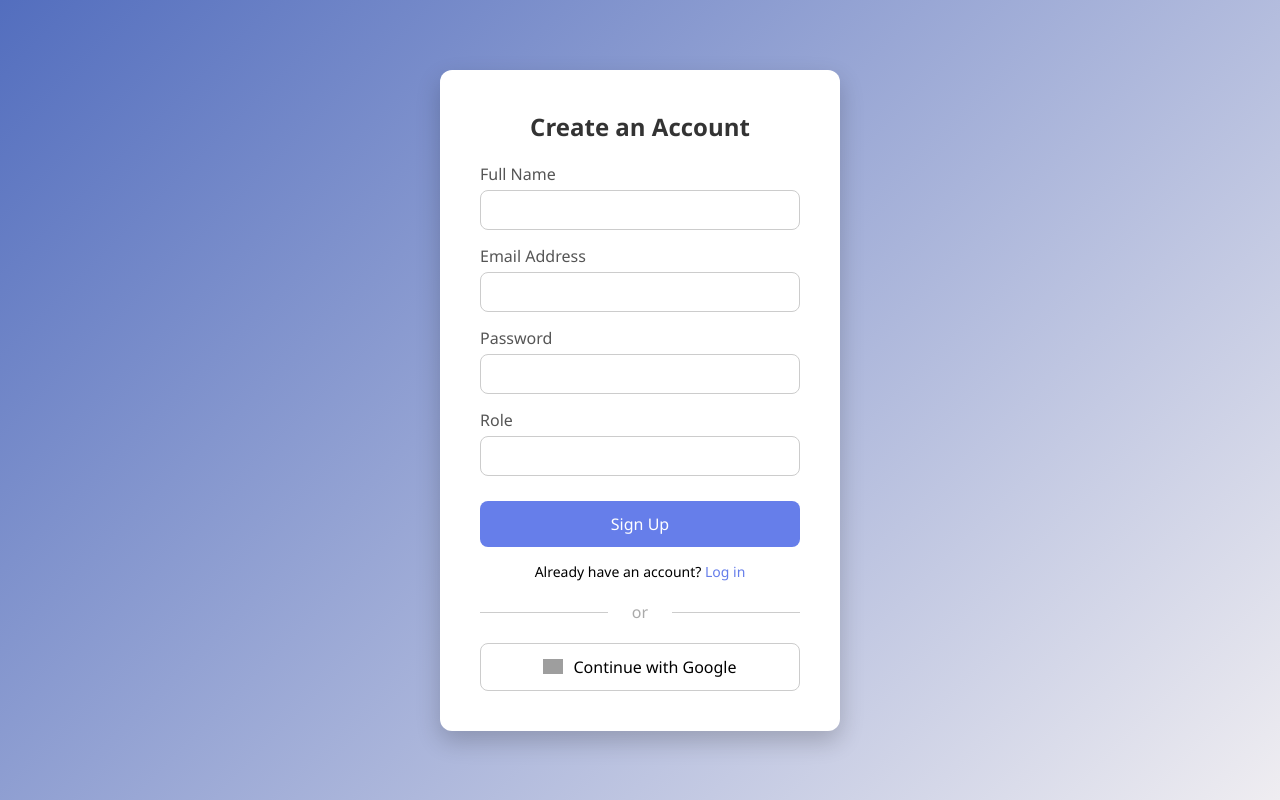
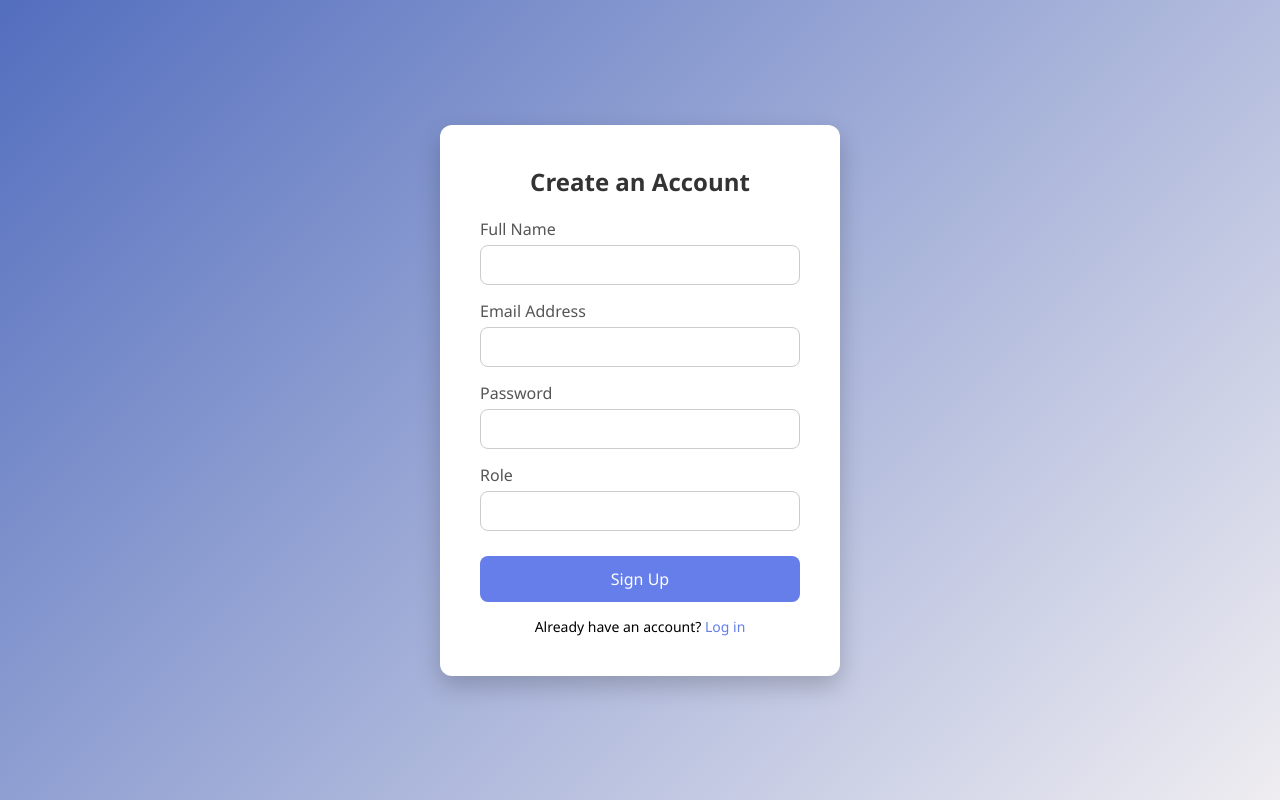
Before and after one commit to amanbiker/Versatile, a plain HTML site: page product/signUp.html in a window 1280 px wide. Drawn offline with Linux system fonts and the light colour scheme; grey boxes are pictures that could not be loaded.

Commit message:
removed google auth

```diff
--- a/product/signUp.html
+++ b/product/signUp.html
@@ -38,13 +38,6 @@
         Already have an account? <a href="Login.html">Log in</a>
       </div>
     </form>
-
-    <div class="separator">or</div>
-
-    <button class="google-btn">
-      <img src="https://www.svgrepo.com/show/475656/google-color.svg" alt="Google Logo">
-      Continue with Google
-    </button>
   </div>
   <script src="signUp.js"></script>
 </body>
```
